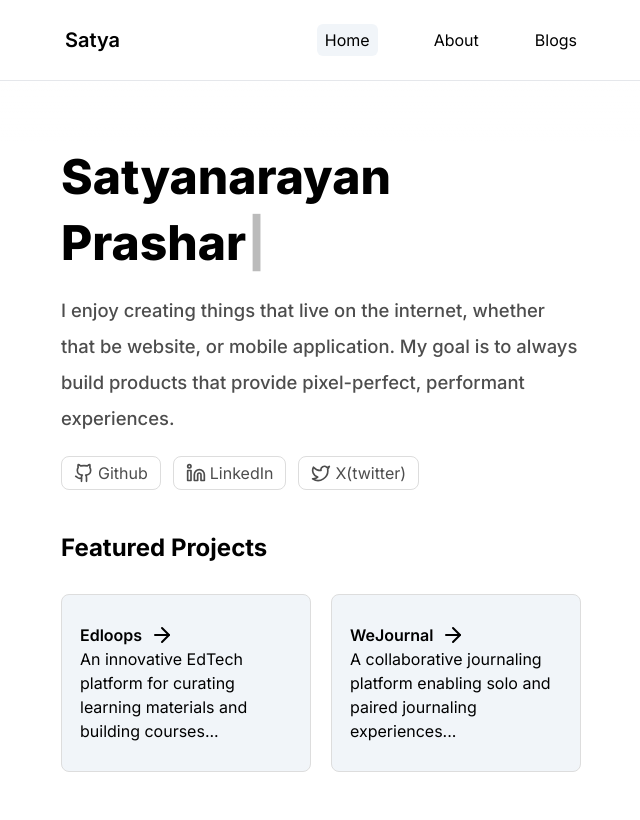
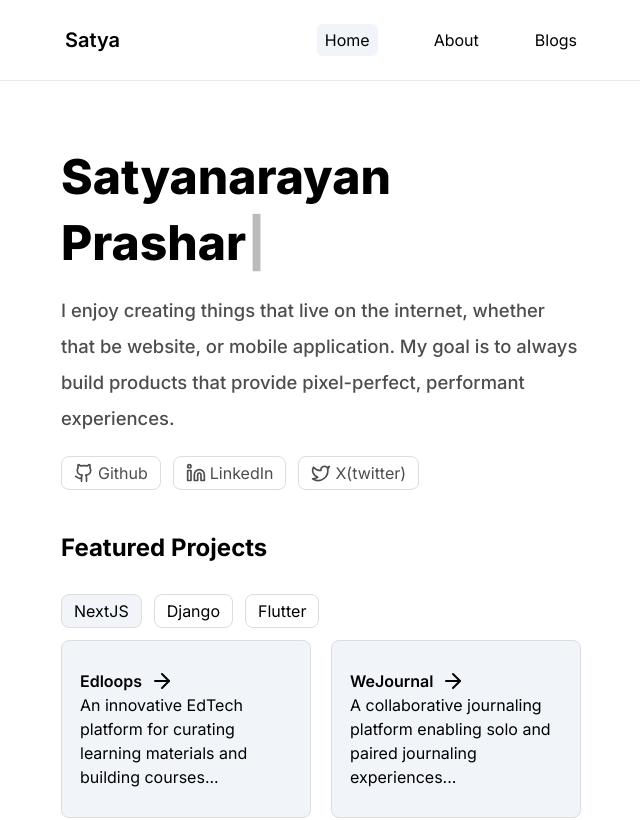
Before and after one commit to SatyanarayanPrashar/satyabuilds, a Next.js app: page / in a window 1280 px wide. Shown: the top 820 px of the page, without its empty margins (319-959 px from the left). Built offline with nearby package versions, Linux system fonts and the light colour scheme.

Commit message:
added activeStack

```diff
--- a/app/(landing)/_components/feature.tsx
+++ b/app/(landing)/_components/feature.tsx
@@ -4,18 +4,56 @@ import { Blogbox } from "@/components/blogBox";
 import { Projectbox } from "@/components/projectContainer";
 import { Workbox } from "@/components/workbox";
 import Link from "next/link";
+import { useState } from "react";
 import { useMediaQuery } from "usehooks-ts";
 
 export const Feature = () => {
     const isMobile = useMediaQuery("(max-width: 768px)");
+    const [activeStack, setactiveStack] = useState('NextJS')
 
     return (
         <div className="text-start w-full px-5 bg-white">
             <h1 className="mt-[0.5rem] text-[1.5rem] leading-9 font-bold mb-7">Featured Projects</h1>
-            <div className={isMobile? "block gap-x-5" : "flex gap-5" }>
-                <Projectbox title={"Edloops"} description={"An innovative EdTech platform for curating learning materials and building courses..."} link={"https://edloops.com/"} />
-                <Projectbox title={"WeJournal"} description={"A collaborative journaling platform enabling solo and paired journaling experiences..."} link={"https://wejournal.vercel.app/"} />
+            <div className="flex gap-3 mb-3">
+                <div
+                    role="button"
+                    onClick={() => setactiveStack('NextJS')}
+                    className={`items-center flex gap-1 border-[#dddddd] border-[1px] rounded-lg px-3 py-1 hover:bg-slate-100 ${activeStack === 'NextJS' ? 'bg-slate-100' : ''}`}
+                > NextJS
+                </div>
+                <div
+                    role="button"
+                    onClick={() => setactiveStack('Django')}
+                    className={`items-center flex gap-1 border-[#dddddd] border-[1px] rounded-lg px-3 py-1 hover:bg-slate-100 ${activeStack === 'Django' ? 'bg-slate-100' : ''}`}
+                > Django
+                </div>
+                <div
+                    role="button"
+                    onClick={() => setactiveStack('Flutter')}
+                    className={`items-center flex gap-1 border-[#dddddd] border-[1px] rounded-lg px-3 py-1 hover:bg-slate-100 ${activeStack === 'Flutter' ? 'bg-slate-100' : ''}`}
+                > Flutter
+                </div>
+                {/* <div
+                    role="button"
+                    onClick={() => setactiveStack('Native')}
+                    className={`items-center flex gap-1 border-[#dddddd] border-[1px] rounded-lg px-3 py-1 hover:bg-slate-100 ${activeStack === 'Native' ? 'bg-slate-100' : ''}`}
+                > React Native
+                </div> */}
             </div>
+
+                <div className={ activeStack == 'NextJS' ? isMobile? "block gap-x-5" : "flex gap-5" : "hidden"}>
+                    <Projectbox title={"Edloops"} description={"An innovative EdTech platform for curating learning materials and building courses..."} link={"https://edloops.com/"} />
+                    <Projectbox title={"WeJournal"} description={"A collaborative journaling platform enabling solo and paired journaling experiences..."} link={"https://wejournal.vercel.app/"} />
+                </div>
+                <div className={ activeStack == 'Django' ? isMobile? "block gap-x-5" : "flex gap-5" : "hidden"}>
+                    <Projectbox title={"Edloops BE"} description={"An innovative EdTech platform for curating learning materials and building courses, built with Django Rest FrameWork and deployed AWS EC2 Instance..."} link={"https://github.com/SatyanarayanPrashar/bucket"} />
+                    <Projectbox title={"Recruto BE"} description={"Replicated a Backend for a Recruitment Website, built with Django Rest FrameWork..."} link={"https://github.com/SatyanarayanPrashar/bucket"} />
+                </div>
+                <div className={ activeStack == 'Flutter' ? isMobile? "block gap-x-5" : "flex gap-5" : "hidden"}>
+                    <Projectbox title={"Get It"} description={"An App for college students whose institute is located at outskirts of cities where services like Zepto, Danzo etc doesn't operate..."} link={"https://github.com/SatyanarayanPrashar/project-Get-it"} />
+                    <Projectbox title={"Social Media App"} description={"A simple social media application built with Flutter, and Firebase..."} link={"https://github.com/SatyanarayanPrashar/Social_Media-app"} />
+                </div>
+
             <h1 className="mt-[3rem] text-[1.5rem] leading-9 font-bold mb-7">Work</h1>
             <div className={isMobile? "block gap-x-5" : "flex flex-col gap-5" }>
                 <Workbox />
--- a/components/projectContainer.tsx
+++ b/components/projectContainer.tsx
@@ -6,7 +6,7 @@ export const Projectbox = ( {title, description, link } : {title: string, descri
     const isMobile = useMediaQuery("(max-width: 768px)");
 
     return (
-        <div className={isMobile ? "flex w-full bg-slate-100 border-[#dddddd] border-[1px] rounded-lg flex-col justify-end p-4 my-[18px] hover:bg-slate-200" : "flex gap-y-3 w-full bg-slate-100 border-[#dddddd] border-[1px] rounded-lg flex-col justify-end py-7 px-[18px] hover:bg-slate-200"}>
+        <div className={isMobile ? "flex w-full bg-slate-100 border-[#dddddd] border-[1px] rounded-lg flex-col p-4 my-[18px] hover:bg-slate-200" : "flex gap-y-3 w-full bg-slate-100 border-[#dddddd] border-[1px] rounded-lg flex-col py-7 px-[18px] hover:bg-slate-200"}>
             <a href={link} target="_blank">
                 <div className="flex justify-between">
                     <div className="flex gap-2">
--- a/components/workbox.tsx
+++ b/components/workbox.tsx
@@ -20,7 +20,7 @@ export const Workbox = () => {
                         <p>Flutter Developer</p>
                         <p>Oct 22-Dec 22 </p>
                     </div>
-                    <p className="text-[#4D4D4D] leading-[1.7rem] mt-[5px]">Worked on core product to ship new features and improve exisiting one. Consistently debugged and fixed the exisitng code base...</p>
+                    <p className="text-[#4D4D4D] leading-[1.7rem] mt-[5px]">Worked on core product to ship new features and improve existing one. Consistently debugged and fixed the existing code base...</p>
                 </div>
             </div>
         </div>
```
